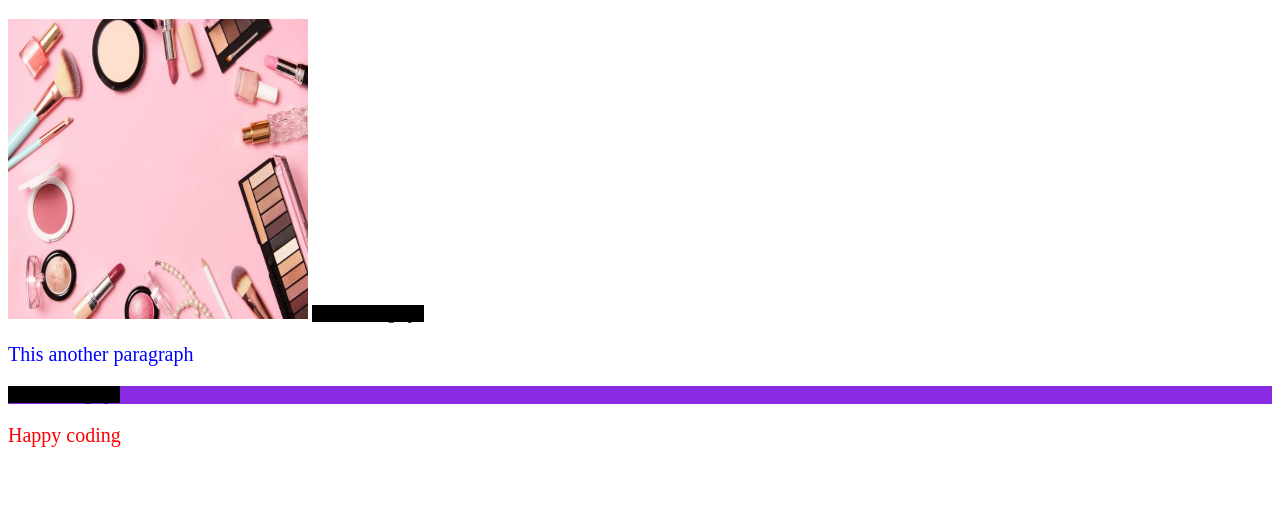
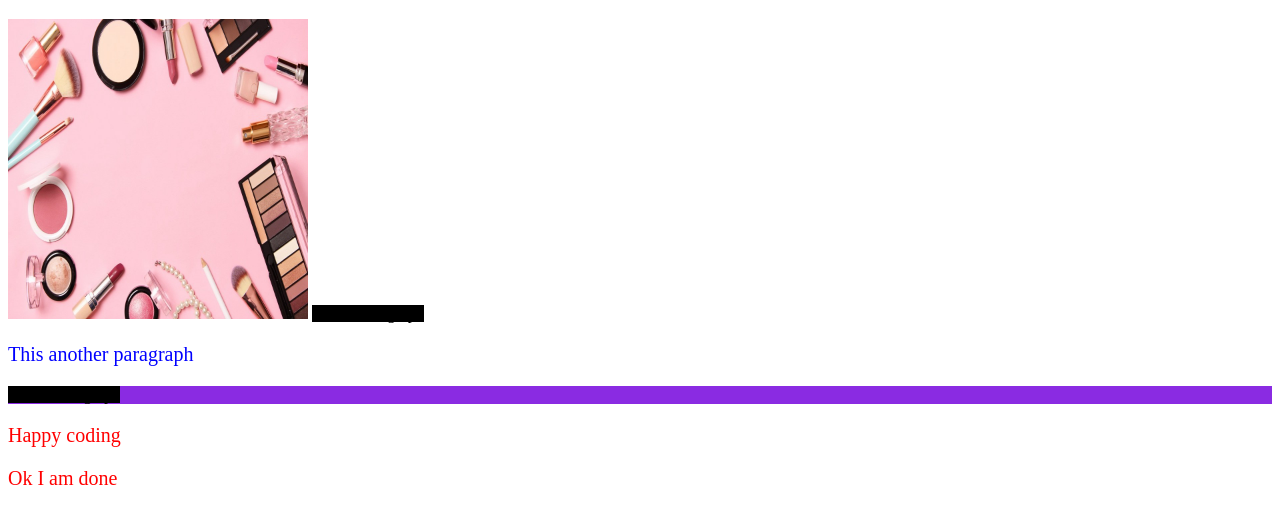
Before and after one commit to faria012/web-development, a plain HTML site: page index.html in a window 1280 px wide. Shown: the part 993-1503 px from the top of the page. Before the commit the page ends 1460 px from the top, so only its background shows below. Drawn offline with Linux system fonts and the light colour scheme.

Commit message:
done code

```diff
--- a/index.html
+++ b/index.html
@@ -63,6 +63,7 @@
 
 
     <p>Happy coding</p>
+    <p>Ok I am done</p>
 
 
 
```
